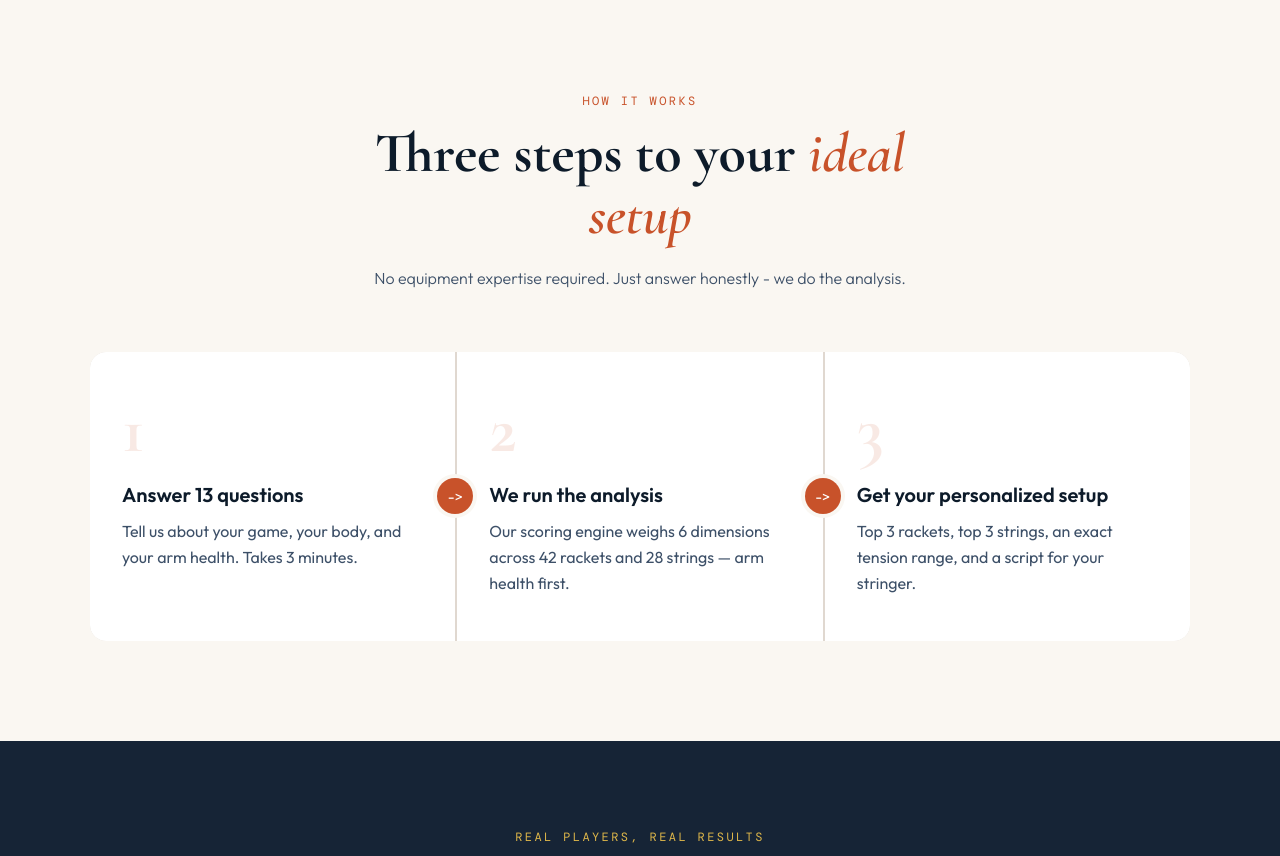
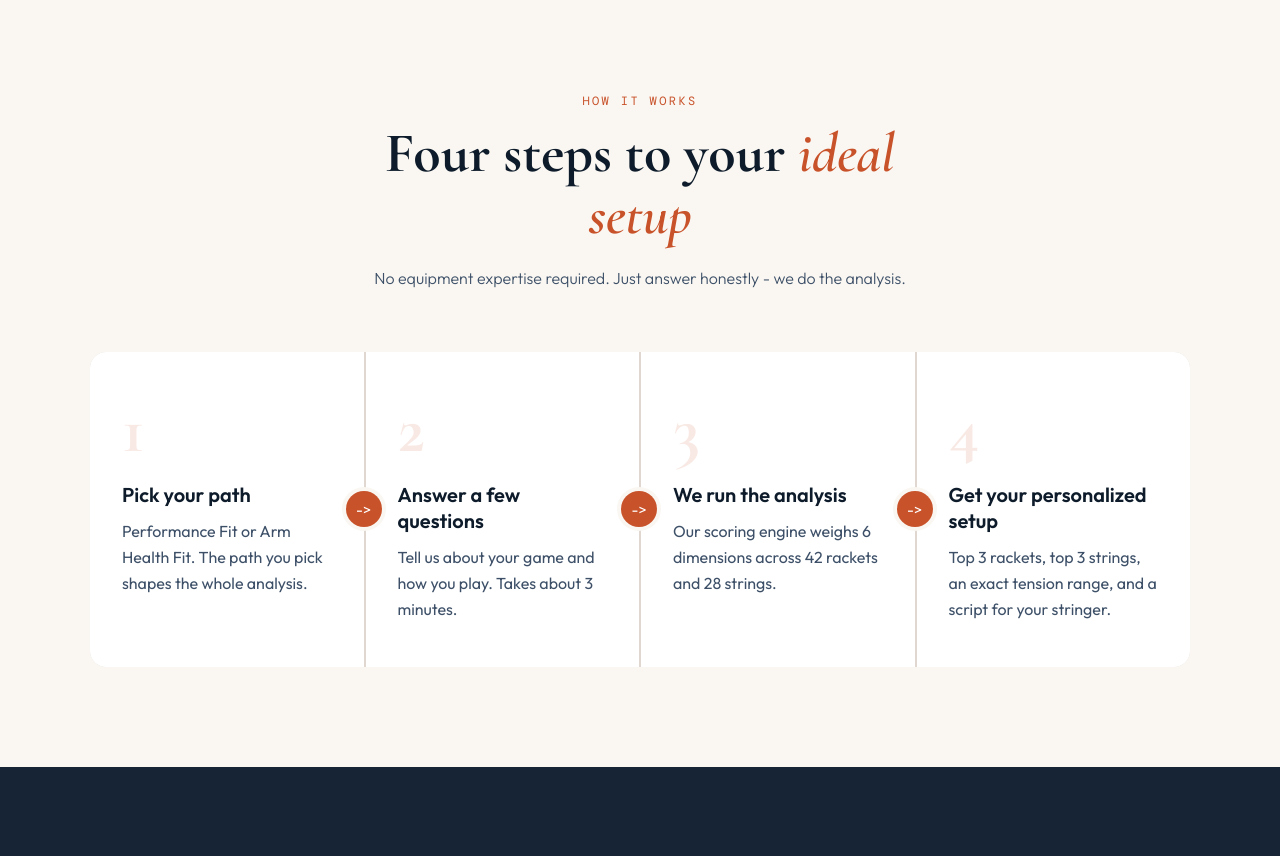
Before and after one commit to perfectracket/perfect-racket, a React (Vite) app: page / in a window 1280 px wide. Shown: the part 2640-3496 px from the top of the page. Built offline with nearby package versions, Linux system fonts and the light colour scheme.

Commit message:
How it works: 4 steps with mode-pick as step 1

```diff
--- a/src/PerfectRacket.jsx
+++ b/src/PerfectRacket.jsx
@@ -1711,15 +1711,16 @@ const landingCss = `
   .lp-plan-inner { max-width: 1100px; margin: 0 auto; }
   .lp-plan-hdr { text-align: center; max-width: 580px; margin: 0 auto 60px; }
   .lp-plan-hdr p { font-size: 16px; color: var(--mid); font-weight: 300; line-height: 1.7; margin-top: 16px; }
-  .lp-steps { display: grid; grid-template-columns: repeat(3, 1fr); gap: 2px; background: var(--border); border-radius: 16px; overflow: hidden; }
-  @media (max-width: 700px) { .lp-steps { grid-template-columns: 1fr; } }
+  .lp-steps { display: grid; grid-template-columns: repeat(4, 1fr); gap: 2px; background: var(--border); border-radius: 16px; overflow: hidden; }
+  @media (max-width: 900px) { .lp-steps { grid-template-columns: 1fr 1fr; } }
+  @media (max-width: 600px) { .lp-steps { grid-template-columns: 1fr; } }
   .lp-step { background: var(--white); padding: 44px 32px; position: relative; transition: background 0.2s; }
   .lp-step:hover { background: #F0EBE3; }
   .lp-step-num { font-family: 'Cormorant Garamond', serif; font-size: 68px; font-weight: 700; color: var(--clay); opacity: 0.12; line-height: 1; margin-bottom: 18px; }
   .lp-step h3 { font-size: 20px; font-weight: 600; color: var(--ink); margin-bottom: 10px; line-height: 1.3; }
   .lp-step p { font-size: 16px; color: var(--mid); line-height: 1.65; margin: 0; }
   .lp-step-arrow { position: absolute; right: -18px; top: 50%; transform: translateY(-50%); width: 36px; height: 36px; background: var(--clay); border-radius: 50%; display: flex; align-items: center; justify-content: center; color: white; font-size: 15px; z-index: 2; box-shadow: 0 0 0 4px var(--cream); }
-  @media (max-width: 700px) { .lp-step-arrow { display: none; } }
+  @media (max-width: 900px) { .lp-step-arrow { display: none; } }
   .lp-social-proof { background: var(--navy-mid); padding: 88px 48px; }
   @media (max-width: 600px) { .lp-social-proof { padding: 64px 24px; } }
   .lp-sp-inner { max-width: 1100px; margin: 0 auto; }
@@ -2312,20 +2313,21 @@ export default function PerfectRacket() {
             <div className="lp-plan-inner">
               <div className="lp-plan-hdr">
                 <div className="lp-section-label">How it works</div>
-                <h2 className="lp-section-title">Three steps to your <em>ideal setup</em></h2>
+                <h2 className="lp-section-title">Four steps to your <em>ideal setup</em></h2>
                 <p>No equipment expertise required. Just answer honestly - we do the analysis.</p>
               </div>
               <div className="lp-steps">
                 {[
-                  {n:"1",t:"Answer 13 questions",       d:"Tell us about your game, your body, and your arm health. Takes 3 minutes."},
-                  {n:"2",t:"We run the analysis",        d:"Our scoring engine weighs 6 dimensions across 42 rackets and 28 strings — arm health first."},
-                  {n:"3",t:"Get your personalized setup", d:"Top 3 rackets, top 3 strings, an exact tension range, and a script for your stringer."},
+                  {n:"1",t:"Pick your path",             d:"Performance Fit or Arm Health Fit. The path you pick shapes the whole analysis."},
+                  {n:"2",t:"Answer a few questions",     d:"Tell us about your game and how you play. Takes about 3 minutes."},
+                  {n:"3",t:"We run the analysis",        d:"Our scoring engine weighs 6 dimensions across 42 rackets and 28 strings."},
+                  {n:"4",t:"Get your personalized setup", d:"Top 3 rackets, top 3 strings, an exact tension range, and a script for your stringer."},
                 ].map((s,i) => (
                   <div key={i} className="lp-step">
                     <div className="lp-step-num">{s.n}</div>
                     <h3>{s.t}</h3>
                     <p>{s.d}</p>
-                    {i<2 && <div className="lp-step-arrow">-></div>}
+                    {i<3 && <div className="lp-step-arrow">-></div>}
                   </div>
                 ))}
               </div>
```
